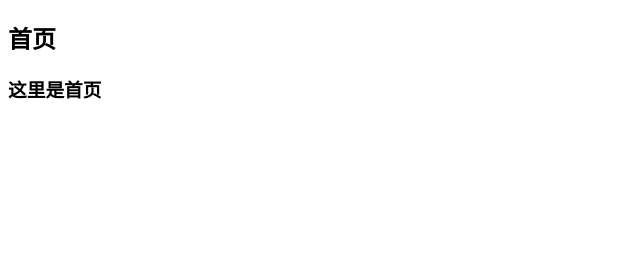
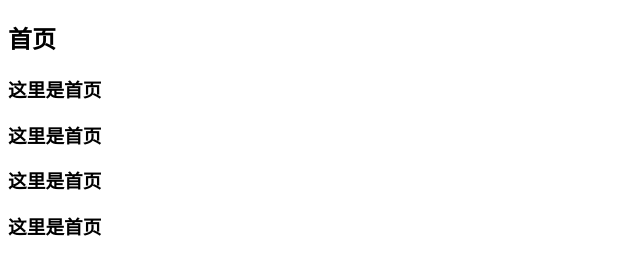
Before and after one commit to ryanzhang7/vscodeTest, a plain HTML site: page index.html in a window 1280 px wide. Shown: the whole page, without its empty margins (0-640 px from the left). Drawn offline with Linux system fonts and the light colour scheme.

Commit message:
再修改

```diff
--- a/index.html
+++ b/index.html
@@ -6,5 +6,8 @@
     <body>
         <h2>首页</h2>
         <h3>这里是首页</h3>
+        <h3>这里是首页</h3>
+        <h3>这里是首页</h3>
+        <h3>这里是首页</h3>
     </body>
 </html>
```
